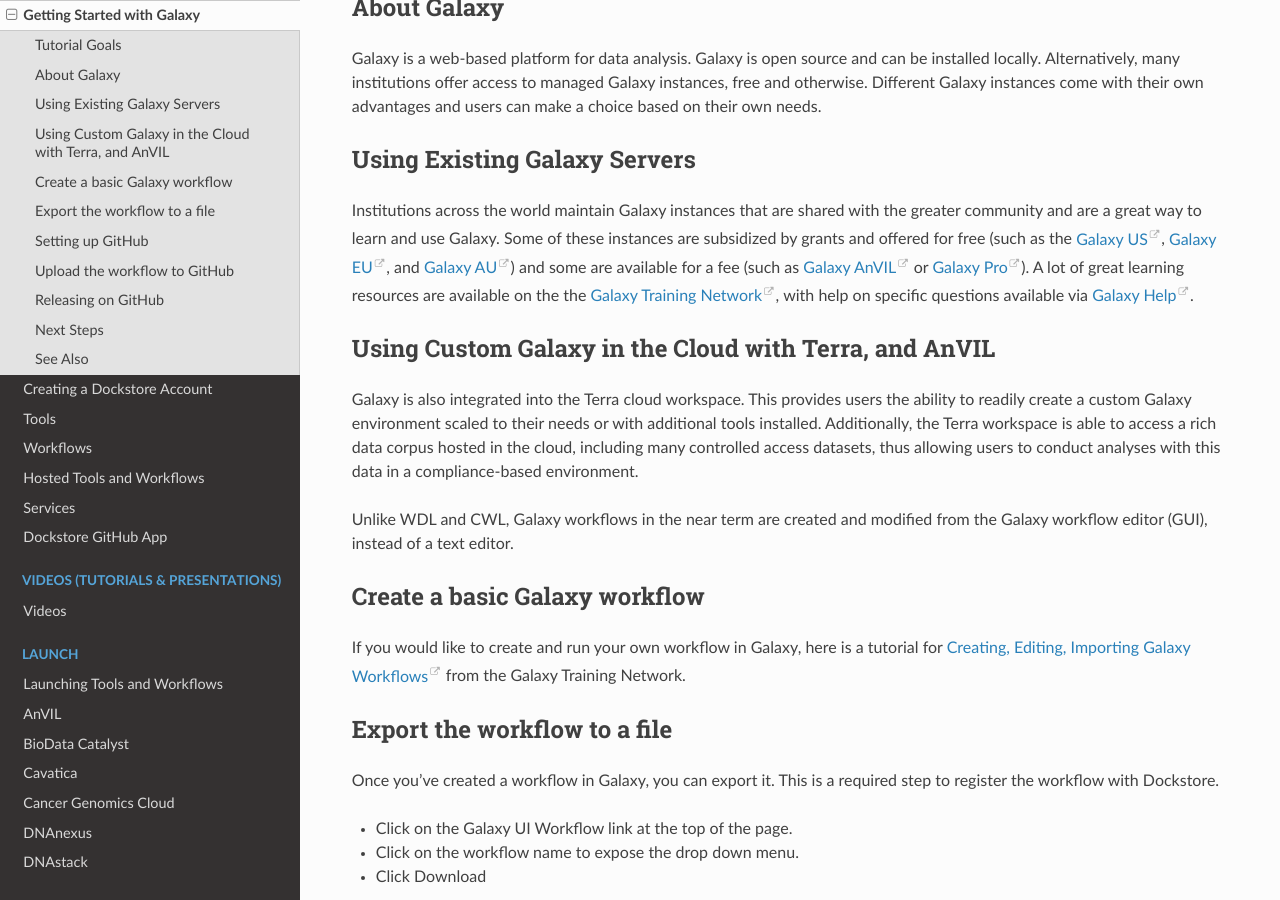
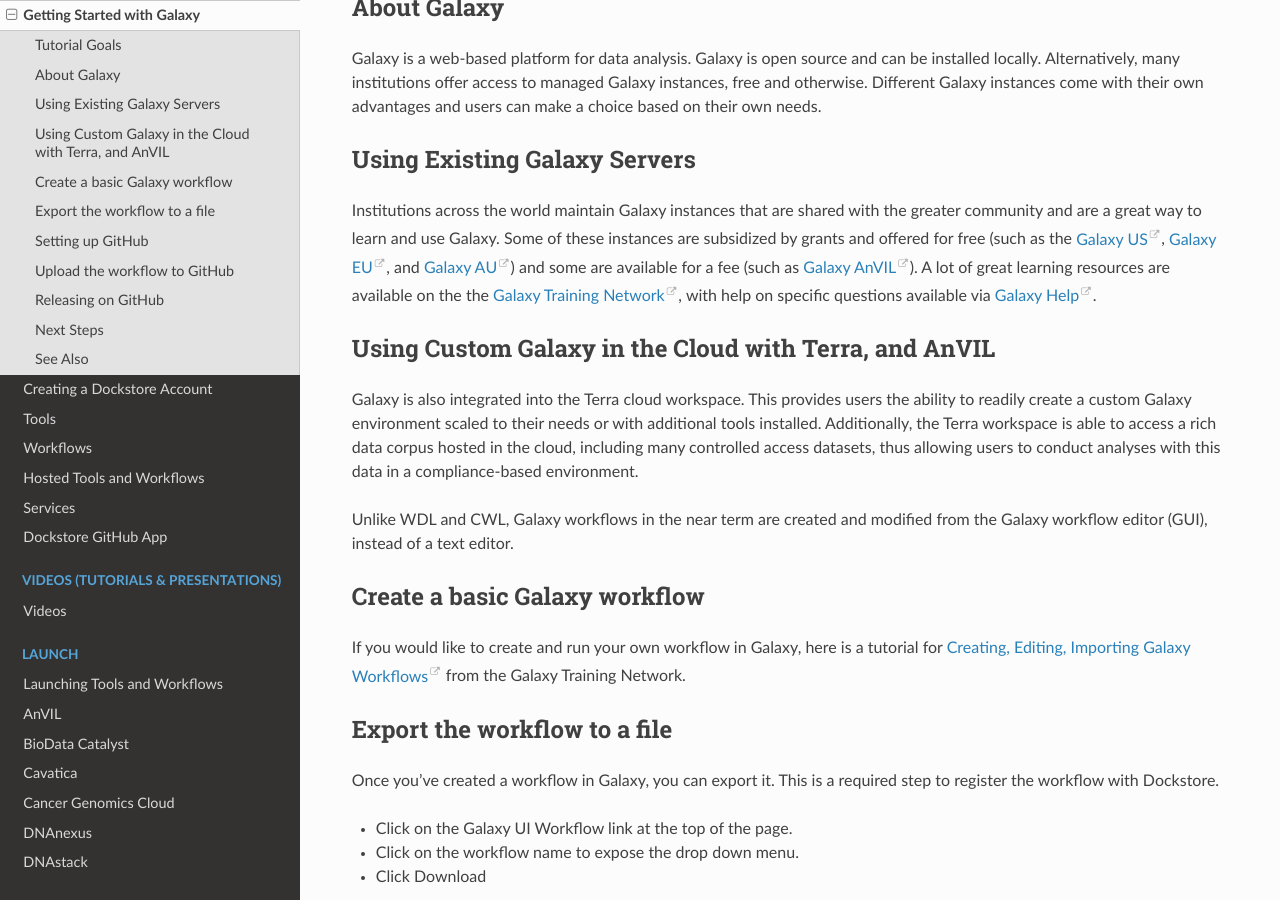
Before and after one commit to dockstore/dockstore-documentation, a Sphinx documentation site: the page built from docs/getting-started/getting-started-with-galaxy.rst, in a window 1280 px wide and 900 px high, scrolled down 469 px. Built offline with Sphinx 7.4.7 and the Read the Docs theme 2.0.0, drawn with Linux system fonts in a browser that asks for light colours.

Commit message:
Fix dead link

```diff
--- a/docs/getting-started/getting-started-with-galaxy.rst
+++ b/docs/getting-started/getting-started-with-galaxy.rst
@@ -22,7 +22,7 @@
 Using Existing Galaxy Servers
 -----------------------------
 
-Institutions across the world maintain Galaxy instances that are shared with the greater community and are a great way to learn and use Galaxy. Some of these instances are subsidized by grants and offered for free (such as the `Galaxy US <https://usegalaxy.org/>`__, `Galaxy EU <https://usegalaxy.eu/>`__, and `Galaxy AU <https://usegalaxy.org.au/>`__) and some are available for a fee (such as `Galaxy AnVIL <https://anvil.terra.bio/>`__ or `Galaxy Pro <https://researcher.galaxyworks.io/>`__). A lot of great learning resources are available on the the `Galaxy Training Network <https://training.galaxyproject.org/>`__, with help on specific questions available via `Galaxy Help <https://help.galaxyproject.org/>`__.
+Institutions across the world maintain Galaxy instances that are shared with the greater community and are a great way to learn and use Galaxy. Some of these instances are subsidized by grants and offered for free (such as the `Galaxy US <https://usegalaxy.org/>`__, `Galaxy EU <https://usegalaxy.eu/>`__, and `Galaxy AU <https://usegalaxy.org.au/>`__) and some are available for a fee (such as `Galaxy AnVIL <https://anvil.terra.bio/>`__). A lot of great learning resources are available on the the `Galaxy Training Network <https://training.galaxyproject.org/>`__, with help on specific questions available via `Galaxy Help <https://help.galaxyproject.org/>`__.
 
 Using Custom Galaxy in the Cloud with Terra, and AnVIL
 ------------------------------------------------------------------------
```
